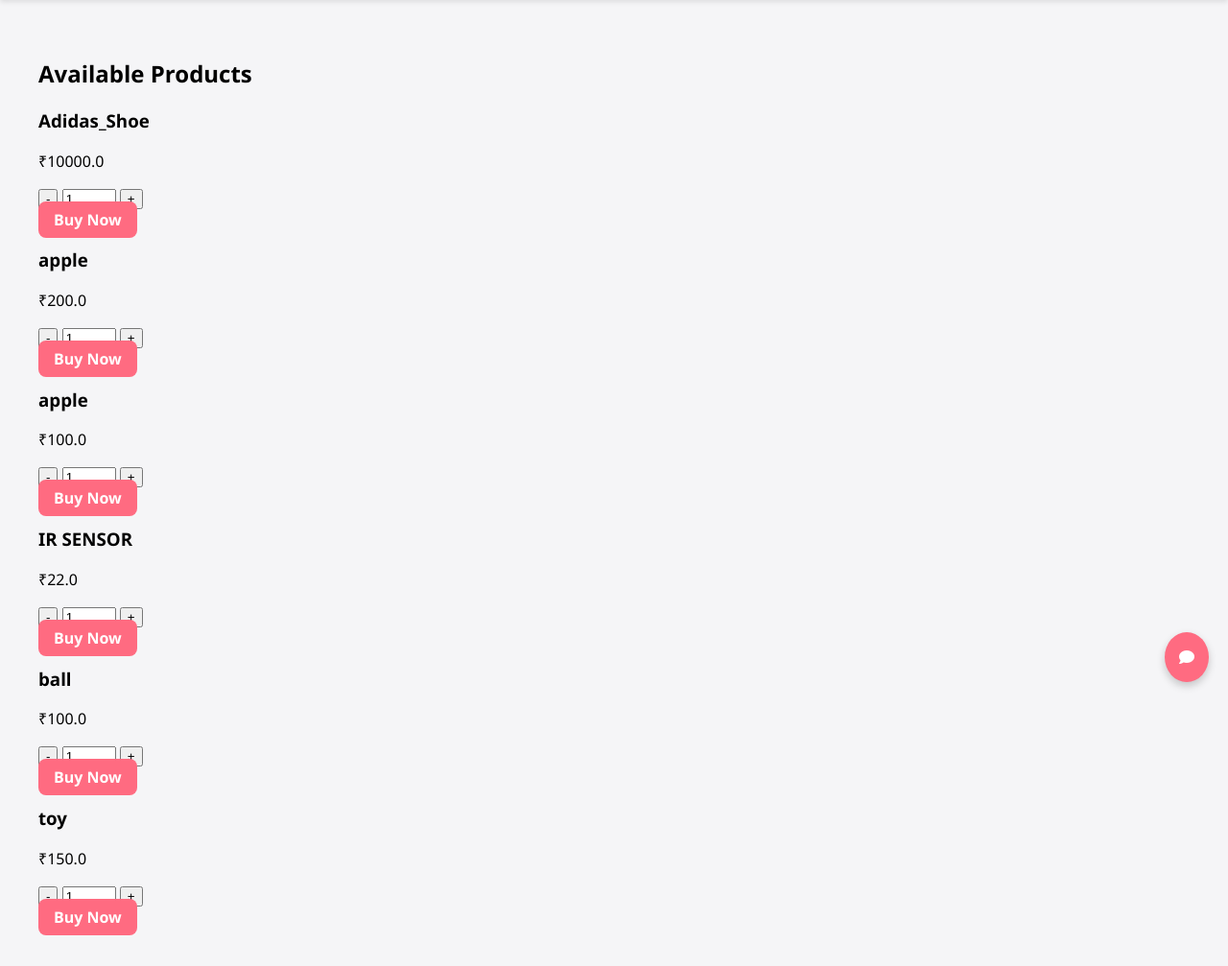
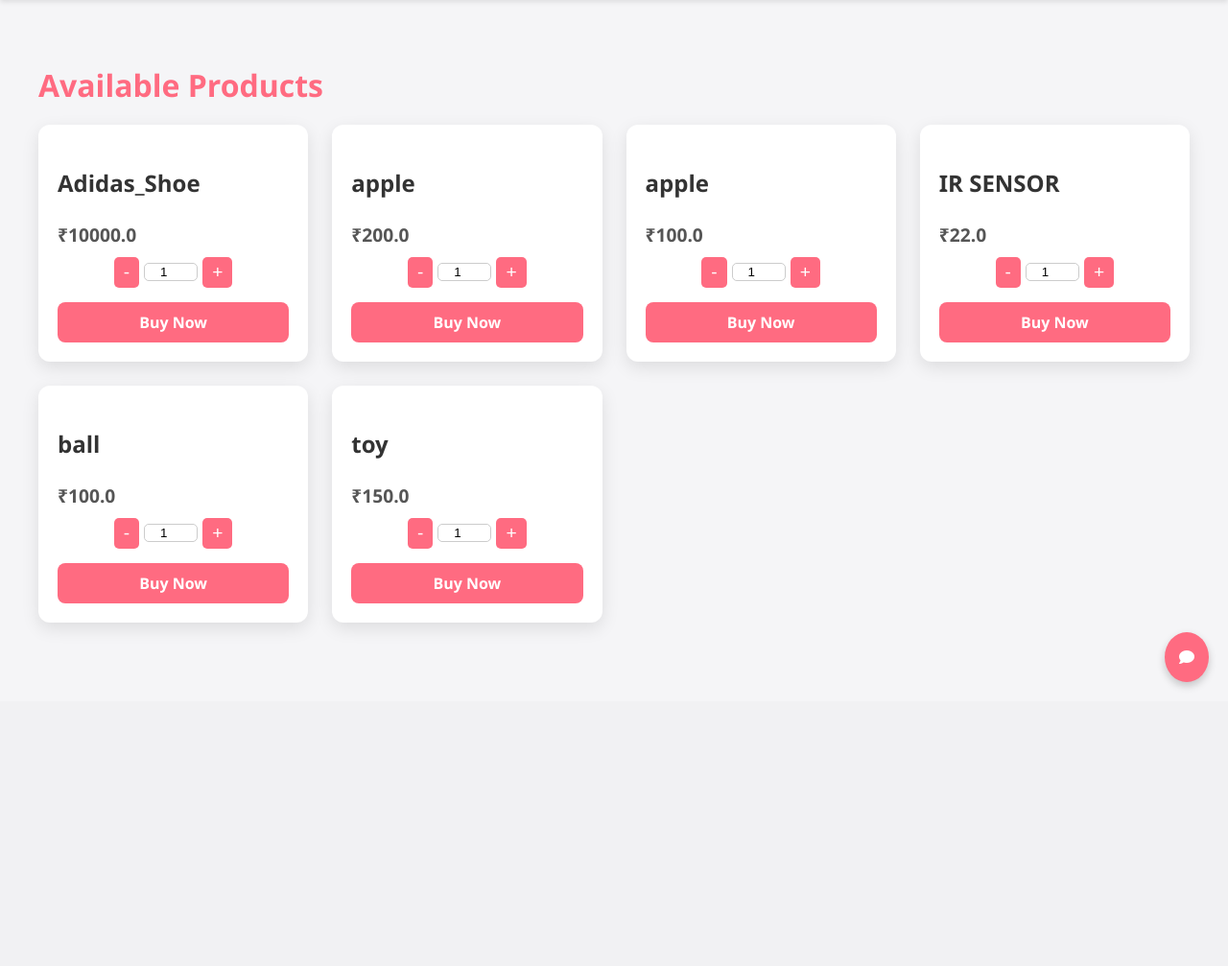
Before and after one commit to DipanwitSen/Product_works_22052204, a Flask app: page / in a window 1280 px wide. Shown: the part 69-1076 px from the top of the page at 96% size. After the commit the page ends 785 px from the top, so only its background shows below. Run offline with Flask 3, Linux system fonts and the light colour scheme; data comes from the database, SQL or seed files in the repository.

Commit message:
Update home.html

```diff
--- a/templates/home.html
+++ b/templates/home.html
@@ -1,44 +1,48 @@
-{% extends 'base.html' %} {% block content %}
+{% extends 'base.html' %}
+{% block content %}
 <div class="container">
-  <h2>Available Products</h2>
-  <div class="product-grid">
+  <h2 style="font-size: 2rem; font-weight: 700; margin-bottom: 20px; color: #ff6b81;">Available Products</h2>
+  <div class="product-grid" style="display:grid; grid-template-columns: repeat(auto-fill,minmax(280px,1fr)); gap: 25px;">
     {% for p in products %}
-    <div class="product-card">
-      <div>
+    <div class="product-card" style="background: #fff; padding: 20px; border-radius: 12px; box-shadow: 0 6px 18px rgba(0,0,0,0.1); transition: transform 0.3s, box-shadow 0.3s;">
+      <div style="display:flex; flex-direction:column; justify-content:space-between;">
         {% if p['image'] %}
         <img
           src="{{ url_for('static', filename='uploads/' ~ p['image']) }}"
           alt="{{ p['name'] }}"
+          style="width:100%; height:200px; object-fit:cover; border-radius:8px; margin-bottom:15px; box-shadow:0 2px 8px rgba(0,0,0,0.1);"
         />
         {% endif %}
-        <h3>{{ p['name'] }}</h3>
-        <p>₹{{ p['price'] }}</p>
-        {% if p['variant'] %} {% set variant_string = p['variant'] %} {% set
-        variant_pairs = variant_string.split('|') %} {% for pair in
-        variant_pairs %} {% set parts = pair.split('=') %} {% set key =
-        parts[0]|trim %} {% set values = parts[1]|replace('{',' ')|replace('}','
-        ')|trim|split(',') %}
-        <div class="variant-group">
-          <label for="variant-{{ p['id'] }}-{{ key }}"
-            >{{ key|capitalize }}:</label
-          >
+        <h3 style="color:#333; font-size:1.5rem; margin-bottom:5px;">{{ p['name'] }}</h3>
+        <p style="color:#555; font-size:1.2rem; font-weight:600; margin-bottom:10px;">₹{{ p['price'] }}</p>
+
+        {% if p['variant'] %}
+          {% set variant_string = p['variant'] %}
+          {% set variant_pairs = variant_string.split('|') %}
+          {% for pair in variant_pairs %}
+            {% set parts = pair.split('=') %}
+            {% set key = parts[0]|trim %}
+            {% set values = parts[1]|replace('{',' ')|replace('}',' ')|trim|split(',') %}
+            <div class="variant-group" style="margin-bottom:10px;">
+              <label for="variant-{{ p['id'] }}-{{ key }}" style="font-weight:600; color:#666;">{{ key|capitalize }}:</label>
               <select
                 name="variant-{{ key }}"
                 id="variant-{{ p['id'] }}-{{ key }}"
                 required
                 onchange="updateBuyButton({{ p['id'] }})"
+                style="width:100%; padding:8px; border-radius:6px; border:1px solid #ddd; font-size:1rem;"
               >
-            <option value="" disabled selected>
-              -- Select {{ key|capitalize }} --
-            </option>
+                <option value="" disabled selected>-- Select {{ key|capitalize }} --</option>
                 {% for value in values %}
                 <option value="{{ value|trim }}">{{ value|trim }}</option>
                 {% endfor %}
               </select>
             </div>
-        {% endfor %} {% endif %}
-        <div class="quantity-control">
-          <button onclick="changeQuantity({{ p['id'] }}, -1)">-</button>
+          {% endfor %}
+        {% endif %}
+
+        <div class="quantity-control" style="display:flex; justify-content:center; align-items:center; margin-bottom:15px;">
+          <button onclick="changeQuantity({{ p['id'] }}, -1)" style="background:#ff6b81; color:white; border:none; font-size:1.2rem; padding:5px 10px; border-radius:5px; cursor:pointer; margin-right:5px;">-</button>
           <input
             type="number"
             id="quantity-{{ p['id'] }}"
@@ -46,53 +50,45 @@
             min="1"
             max="{{ p['stock'] }}"
             onchange="updateBuyButton({{ p['id'] }})"
+            style="width:50px; text-align:center; border:1px solid #ccc; border-radius:5px;"
           />
-          <button onclick="changeQuantity({{ p['id'] }}, 1)">+</button>
+          <button onclick="changeQuantity({{ p['id'] }}, 1)" style="background:#ff6b81; color:white; border:none; font-size:1.2rem; padding:5px 10px; border-radius:5px; cursor:pointer; margin-left:5px;">+</button>
         </div>
-        <a id="buy-btn-{{ p['id'] }}" href="#" class="btn btn-buy disabled"
-          >Buy Now</a
-        >
+
+        <a id="buy-btn-{{ p['id'] }}" href="#" class="btn btn-buy disabled" style="display:block; text-align:center; background:#ff6b81; color:white; padding:10px 15px; border-radius:8px; font-weight:bold; text-decoration:none; transition:background 0.3s, transform 0.2s;">Buy Now</a>
       </div>
     </div>
     {% endfor %}
   </div>
 </div>
+
 <script>
   function changeQuantity(productId, change) {
     const input = document.getElementById(`quantity-${productId}`);
     let value = parseInt(input.value);
-    if (isNaN(value)) {
-      value = 1;
-    }
+    if(isNaN(value)) value = 1;
     value += change;
-    if (value < 1) {
-      value = 1;
-    }
+    if(value < 1) value = 1;
     input.value = value;
     updateBuyButton(productId);
   }
 
   function updateBuyButton(productId) {
     const buyButton = document.getElementById(`buy-btn-${productId}`);
-    const selects = document.querySelectorAll(
-      `.product-card:has(#buy-btn-${productId}) select`
-    );
+    const selects = document.querySelectorAll(`.product-card:has(#buy-btn-${productId}) select`);
     const quantityInput = document.getElementById(`quantity-${productId}`);
 
     let allVariantsSelected = true;
     let variantQuery = "";
 
     selects.forEach((select) => {
-      if (!select.value) {
-        allVariantsSelected = false;
-      } else {
-        variantQuery += `&${select.name}=${select.value}`;
-      }
+      if(!select.value) allVariantsSelected = false;
+      else variantQuery += `&${select.name}=${select.value}`;
     });
 
     const quantity = quantityInput.value;
 
-    if (allVariantsSelected && quantity > 0) {
+    if(allVariantsSelected && quantity > 0) {
       buyButton.disabled = false;
       buyButton.href = `/buy/${productId}?quantity=${quantity}${variantQuery}`;
       buyButton.classList.remove("disabled");
@@ -103,13 +99,10 @@
     }
   }
 
-  // Initial check on page load to set button state
-  window.onload = function () {
+  window.onload = function() {
     const products = document.querySelectorAll(".product-card");
     products.forEach((product) => {
-      const productId = product
-        .querySelector("a.btn-buy")
-        .id.replace("buy-btn-", "");
+      const productId = product.querySelector("a.btn-buy").id.replace("buy-btn-", "");
       updateBuyButton(productId);
     });
   };
```
Lines whose indentation alone changed are shown as unchanged.
